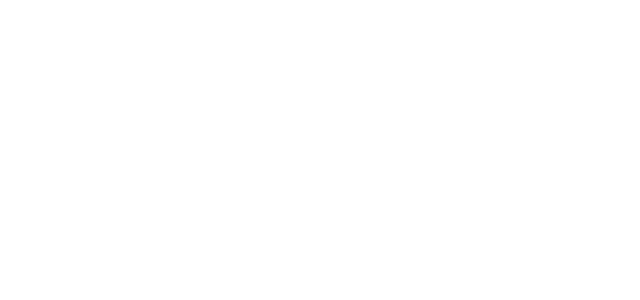
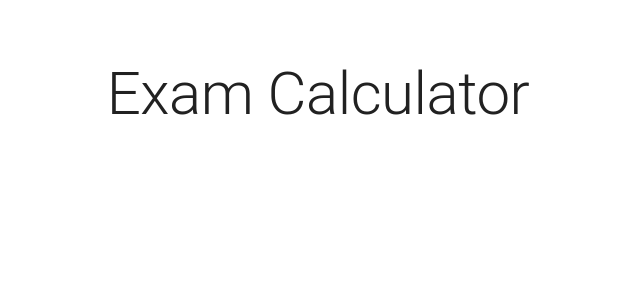
Before and after one commit to ish-joshi/exam-calculator, a React (Create React App) app: page / in a window 1280 px wide. Shown: the top 300 px of the page, without its empty margins (322-962 px from the left). Built offline with nearby package versions, Linux system fonts and the light colour scheme.

Commit message:
add: heading page

```diff
--- a/src/App.js
+++ b/src/App.js
@@ -1,10 +1,28 @@
 import React from 'react';
+import Typography from '@material-ui/core/Typography'
+import { Grid } from '@material-ui/core';
+
 
 function App() {
   return (
-    <div>
 
-    </div>
+    <Grid container spacing={16} style={{paddingTop: "5%"}}>
+
+      <Grid item xs={false} sm={1} md={2} />
+      <Grid item xs={12} sm={10} md={8}>
+
+      <Typography align="center" variant="h2" component="h2" gutterBottom>
+        Exam Calculator
+      </Typography>
+
+      </Grid>
+
+    </Grid>
+
+
+
+
+
   );
 }
 
```
Also changed, not shown: 1 other file (tests, documents, lock files or other folders).
